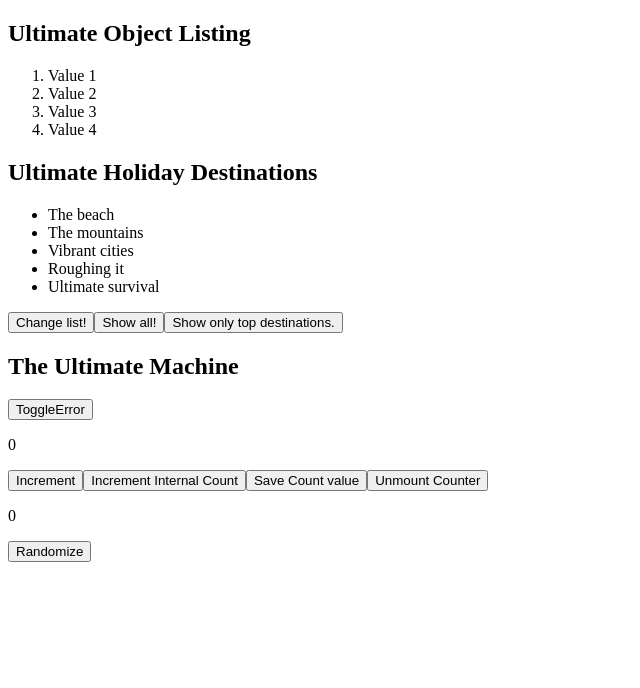
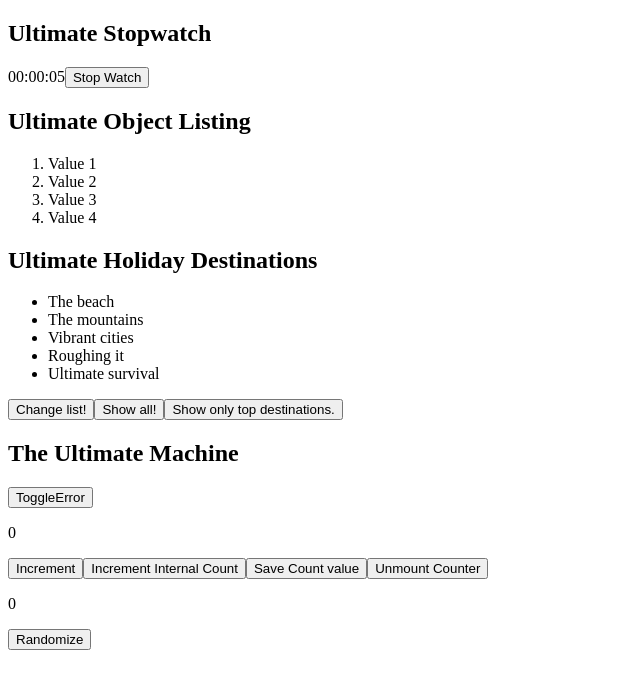
Before and after one commit to 2rohityadav/UltimateCourse-reactjs-basics, a React (Create React App) app: page / in a window 1280 px wide. Shown: the top 688 px of the page, without its empty margins (0-640 px from the left). Built offline with nearby package versions, Linux system fonts and the light colour scheme.

Commit message:
Javascript closures and the useEffect hook

```diff
--- a/src/App.js
+++ b/src/App.js
@@ -4,6 +4,7 @@
 import UltimateHolidayList from "./UltimateHolidayList";
 import UltimateList from "./UltimateList";
 import UltimateMachine from "./UltimateMachine";
+import Stopwatch from "./StopWatch";
 
 const App = () => {
   const [show, setShow] = useState(true);
@@ -12,6 +13,7 @@
   }
   return (
     <Fragment>
+      <Stopwatch />
       <UltimateList />
       <UltimateHolidayList />
       <UltimateMachine />
--- a/src/Counter.js
+++ b/src/Counter.js
@@ -36,7 +36,7 @@
     useEffect(() => {
         subscribeCount(counter);
         return () => unsubscribeCount(counter);
-    }, [counter])
+    }, [counter, internalCount])
 
     function onIncrementHandler() {
         setCounter(c => ++c);
--- /dev/null
+++ b/src/StopWatch.js
@@ -0,0 +1,38 @@
+import React, { useEffect, useState } from 'react';
+import './stopwatch.scss';
+
+const Stopwatch = () => {
+    const [time, setTime] = useState(0);
+    const [counterActive, setCounterActive] = useState(true);
+    useEffect(() => {
+        if (counterActive) {
+            const interval = setInterval(() => {
+                setTime(t => t + 1);
+            }, 1000)
+
+            return () => {
+                console.log('clearing');
+                clearInterval(interval)
+            };
+        }
+    }, [counterActive])
+
+    function onClickHandler() {
+        setCounterActive(c => !c);
+    }
+
+    const formattedTime = new Date(time * 1000)
+        .toISOString()
+        .substr(11, 8);
+    return (
+        <section className="stopwatch-frame">
+            <h1>Ultimate Stopwatch</h1>
+            <span>{formattedTime}</span>
+            <button type="button" aria-pressed={!counterActive} onClick={onClickHandler}>
+                {counterActive ? 'Stop' : 'Start'} Watch
+            </button>
+        </section>
+    )
+}
+
+export default Stopwatch;
--- /dev/null
+++ b/src/stopwatch.scss
@@ -0,0 +1,2 @@
+.stopwatch-frame {
+}
```
